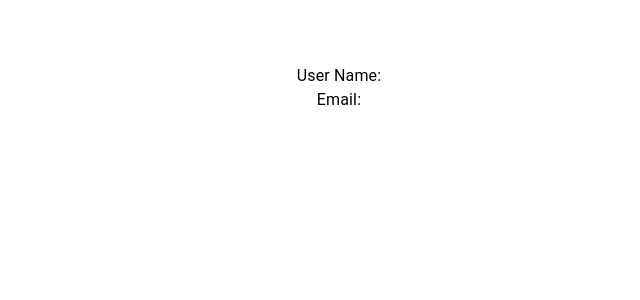
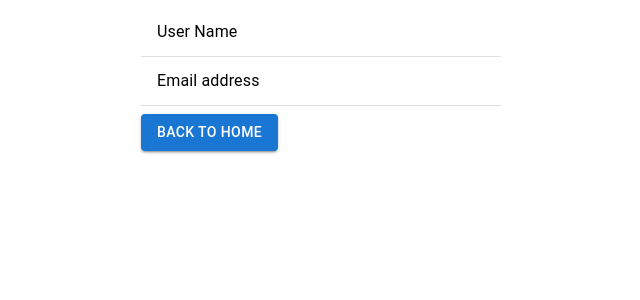
Before and after one commit to sedatbali44/frontend, a React (Create React App) app: page /profile in a window 1280 px wide. Shown: the top 300 px of the page, without its empty margins (301-941 px from the left). Built offline with nearby package versions, Linux system fonts and the light colour scheme.

Commit message:
some fixes

```diff
--- a/src/Home/Guardian.js
+++ b/src/Home/Guardian.js
@@ -6,6 +6,7 @@ import { CardActionArea } from '@mui/material';
 import GuardianService from './../service/GuardianService';
 import { Dialog, DialogTitle, DialogContent, Typography } from '@mui/material';
 import { Link } from '@mui/material';
+import ThumbUpOffAltIcon from '@mui/icons-material/ThumbUpOffAlt';
 
 export default function Guardian() {
   const [articles, setArticles] = useState([]);
@@ -45,6 +46,7 @@ export default function Guardian() {
           <Typography variant="body2" color="text.secondary">
             {selectedArticleData.webPublicationDate}
           </Typography>
+            <ThumbUpOffAltIcon/>
           <Typography variant="subtitle1">Details below</Typography>
           <Link href={selectedArticleData.webUrl} target="_blank" rel="noopener noreferrer" variant="subtitle2">
             {selectedArticleData.webUrl}
--- a/src/Home/Preferences.js
+++ b/src/Home/Preferences.js
@@ -1,7 +1,66 @@
-import React from 'react'
+import  React, { useEffect, useState }  from 'react';
+import List from '@mui/material/List';
+import ListItem from '@mui/material/ListItem';
+import ListItemText from '@mui/material/ListItemText';
+import Divider from '@mui/material/Divider';
+import Button from '@mui/material/Button';
+import Container from "@mui/material/Container";
+import PreferencesService from '../service/PreferencesService';
+import { Link ,Typography} from '@mui/material';
+
 
 export default function Preferences() {
+  const userId = localStorage.getItem("userId");
+  const [preferences, setPreferences] = useState([]);
+  // const userName = localStorage.getItem("username");
+  // const email =localStorage.getItem("email");
+  useEffect(() => {
+    const fetchPreferences = async () => {
+      try {
+        const preferencesData = await PreferencesService.getPreferencesByUserId(
+          userId
+        );
+        setPreferences(preferencesData.preferences);
+      } catch (error) {
+        console.error(error);
+      }
+    };
+
+    fetchPreferences();
+  }, [userId]);
   return (
-    <div>Preferences</div>
+    <Container component="main" maxWidth="xs">
+      <Typography component="h1" variant="h5">
+          Your preferences
+        </Typography>
+      <List component="nav" aria-label="mailbox folders">
+      {preferences.map((preference) => (
+        <React.Fragment key={preference.id}>
+          <ListItem>
+            <ListItemText primary="Category" />
+            {preference.category}
+          </ListItem>
+          <Divider />
+          <ListItem divider>
+            <ListItemText primary="Source" />
+            {preference.source}
+          </ListItem>
+          <Divider />
+          <ListItem  divider>
+            <ListItemText primary="Author" />
+            {preference.author}
+          </ListItem>
+          <ListItem  divider>
+            <ListItemText primary="Url" />
+           <Link  href={`https://${preference.url}`} target="_blank" rel="noopener noreferrer" variant="subtitle2">
+            {preference.url}
+          </Link>
+          </ListItem>
+          <Divider />
+        </React.Fragment>
+      ))}
+    </List>
+    <Button href="/home" variant="contained">Back to home</Button>
+  </Container>
   )
 }
--- a/src/Home/Profile.js
+++ b/src/Home/Profile.js
@@ -1,25 +1,34 @@
-import { Typography } from '@mui/material';
-import React from 'react'
+import * as React from 'react';
+import List from '@mui/material/List';
+import ListItem from '@mui/material/ListItem';
+import ListItemText from '@mui/material/ListItemText';
+import Divider from '@mui/material/Divider';
+import Button from '@mui/material/Button';
 import Container from "@mui/material/Container";
-import Box from "@mui/material/Box";
+
+const style = {
+   width: '100%',
+   maxWidth: 360,
+   bgcolor: 'background.paper',
+ };
 
 export default function Profile() {
-  //const userId = localStorage.getItem("userId");
   const userName = localStorage.getItem("username");
   const email =localStorage.getItem("email");
   return (
-    <Container component="main" maxWidth="xs">
-        <Box
-        sx={{
-          marginTop: 8,
-          display: "flex",
-          flexDirection: "column",
-          alignItems: "center",
-        }}
-        >
-          <Typography>{"User Name:"}{userName}</Typography>
-          <Typography>{"Email:"}{email}</Typography>
-        </Box>
-    </Container>
+   <Container component="main" maxWidth="xs">
+       <List sx={style} component="nav" aria-label="mailbox folders">
+         <ListItem button>
+           <ListItemText primary="User Name" />
+          {userName}
+        </ListItem>
+        <Divider />
+        <ListItem button divider>
+          <ListItemText primary="Email address" />
+           {email}
+         </ListItem>
+       </List>
+       <Button href="/home" variant="contained">Back to home</Button>
+   </Container>
   )
 }
--- a/src/auth/SignIn.js
+++ b/src/auth/SignIn.js
@@ -25,7 +25,7 @@ export default function SignIn() {
     event.preventDefault();
 
     try {
-      const response = await await AuthService.logIn(name, email, password);
+      const response = await AuthService.logIn(name, email, password);
       console.log(response);
       // get user ID and name from the response
       if (response.userId){
--- a/src/auth/SingUp.js
+++ b/src/auth/SingUp.js
@@ -8,11 +8,11 @@ import Grid from "@mui/material/Grid";
 import Box from "@mui/material/Box";
 import Typography from "@mui/material/Typography";
 import Container from "@mui/material/Container";
-import axios from "axios";
 import { useNavigate } from "react-router-dom";
 import Alert from '@mui/material/Alert';
 import AlertTitle from '@mui/material/AlertTitle';
 import Copyright from "./Copyright";
+import AuthService from './../service/AuthService';
 
 export default function SingUp() {
   const navigate = useNavigate();
@@ -25,11 +25,7 @@ export default function SingUp() {
     event.preventDefault();
 
     try {
-      const response = await axios.post("http://127.0.0.1:8000/api/register", {
-        name,
-        email,
-        password,
-      });
+      const response = await AuthService.signUp(name,email,password);
       console.log(response.data);
       setMessage(true);
       setErrorMessage(false);
--- a/src/service/AuthService.js
+++ b/src/service/AuthService.js
@@ -23,6 +23,18 @@ class AuthService {
       throw new Error(error.message);
     }
   };
+  signUp = async (name, email, password) => {
+    try {
+      const response = await axios.post("http://127.0.0.1:8000/api/register", {
+      name,
+      email,
+      password,
+    });
+      return response.data;
+    } catch (error) {
+      throw new Error(error.message);
+    }
+  };
 }
 
 const instance = new AuthService();
--- /dev/null
+++ b/src/service/PreferencesService.js
@@ -0,0 +1,28 @@
+import axios from 'axios';
+
+class PreferencesService {
+  getPreferencesByUserId = async (userId) => {
+    try {
+      const response = await axios.get(
+        `http://127.0.0.1:8000/api/preferences/user/${userId}`
+      );
+      return response.data;
+    } catch (error) {
+      throw new Error(error.message);
+    }
+  };
+  createPreferencesWithUserIdAndName = async (userId,username,category,author,source,url) => {
+    try {
+      const response = await axios.post("http://127.0.0.1:8000/api/preferences", {
+        userId,username,category,author,source,url
+    });
+      return response.data;
+    } catch (error) {
+      throw new Error(error.message);
+    }
+  };
+}
+
+const instance = new PreferencesService();
+
+export default instance;
```
